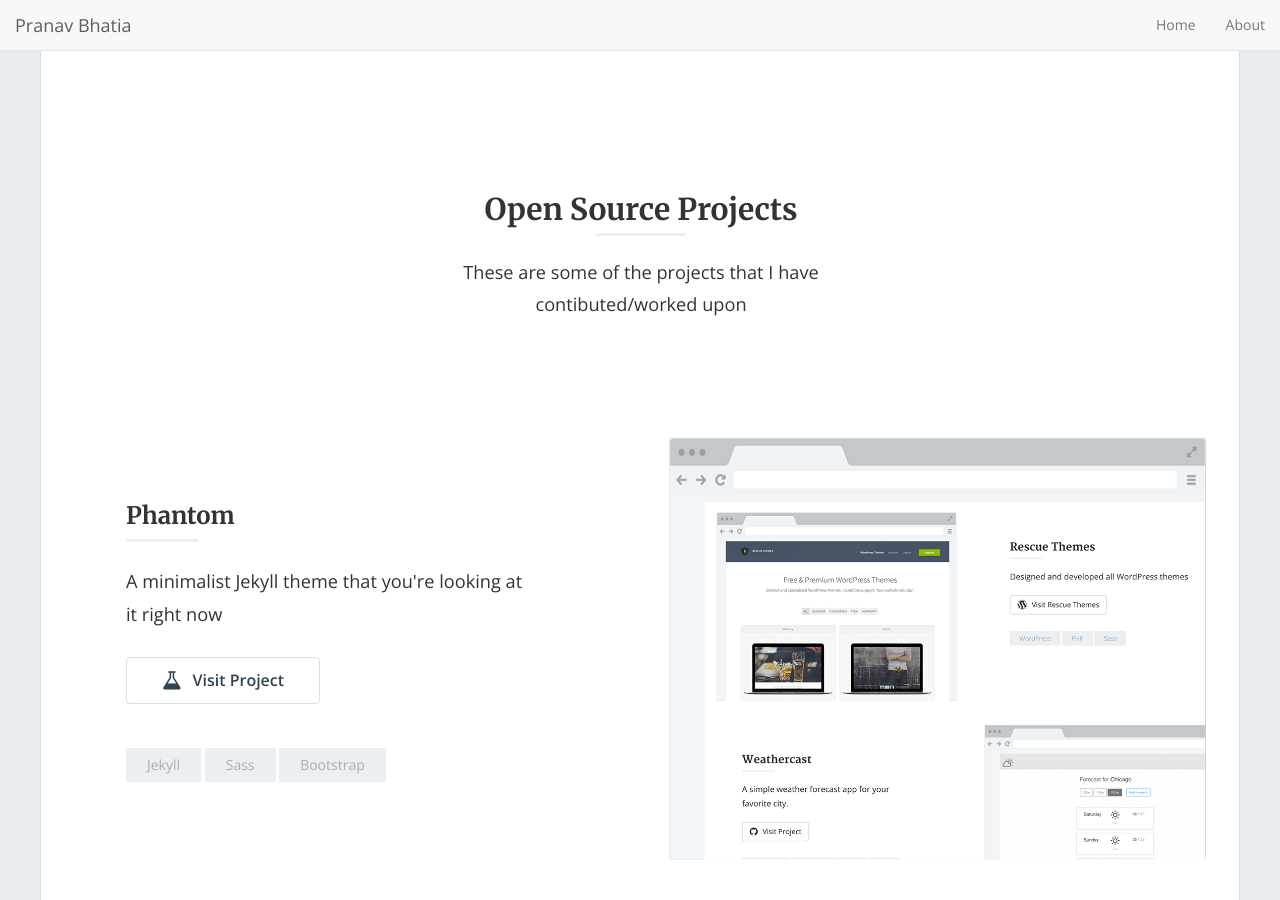
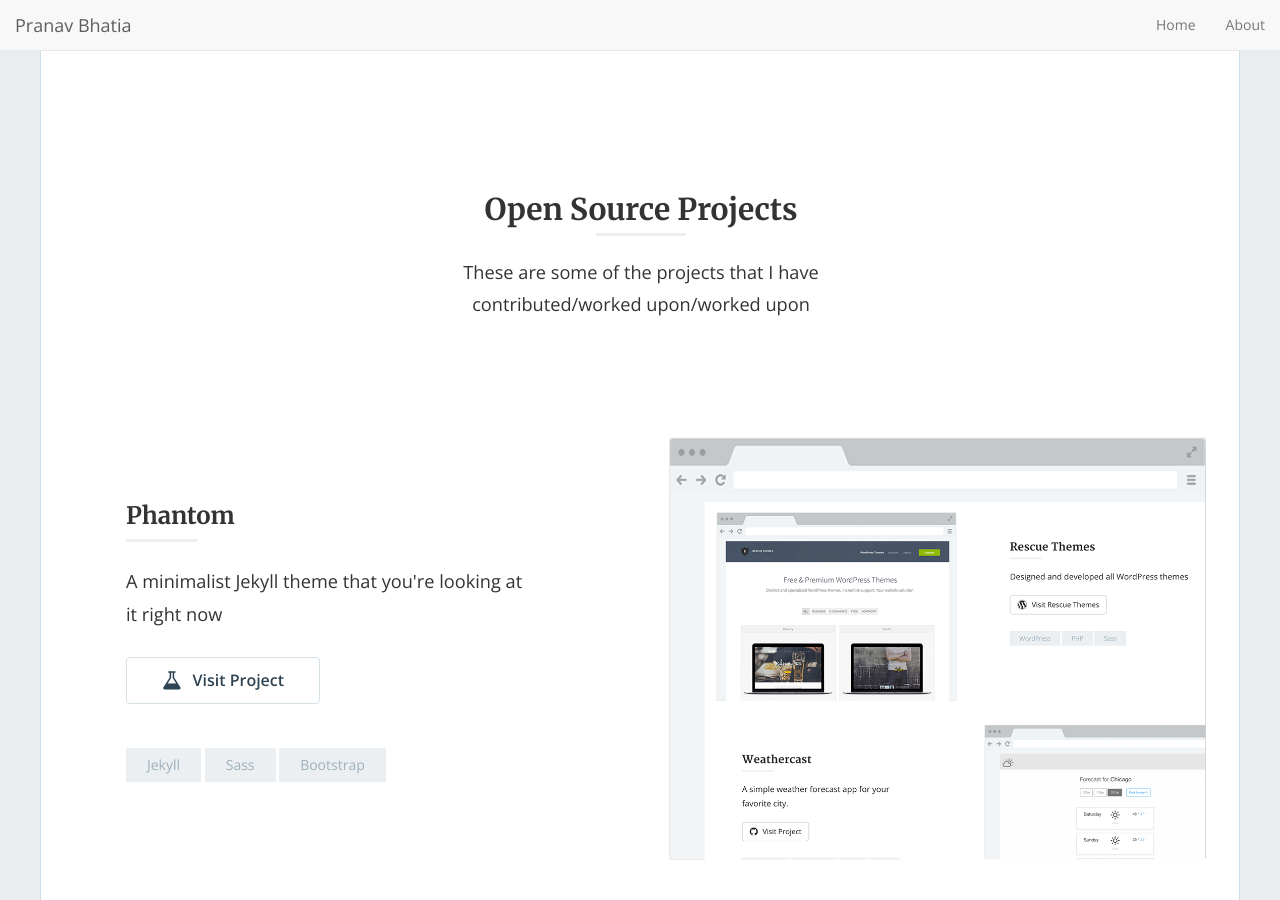
Before and after one commit to prav10194/prav10194.github.io, a Jekyll site: the page built from index.html, in a window 1280 px wide and 900 px high, scrolled down 625 px. Built offline with Jekyll 4.4.1, drawn with Linux system fonts in a browser that asks for light colours; nearby versions of some CDN libraries; the list of posts is cut into pages by our own code.

Commit message:
Update posts.yml

```diff
--- a/_data/posts.yml
+++ b/_data/posts.yml
@@ -1,2 +1,2 @@
 section_title: "Open Source Projects"
-section_subtitle: "These are some of the projects that I have contibuted/worked upon"
+section_subtitle: "These are some of the projects that I have contributed/worked upon/worked upon"
```
